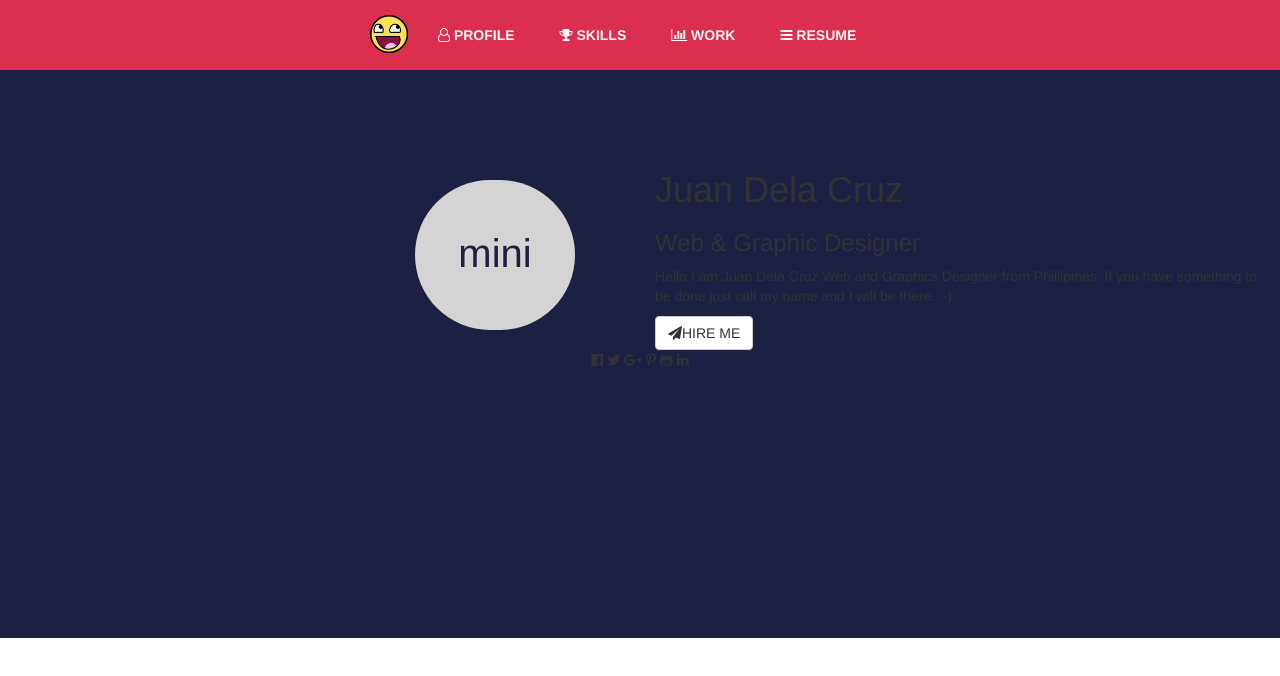
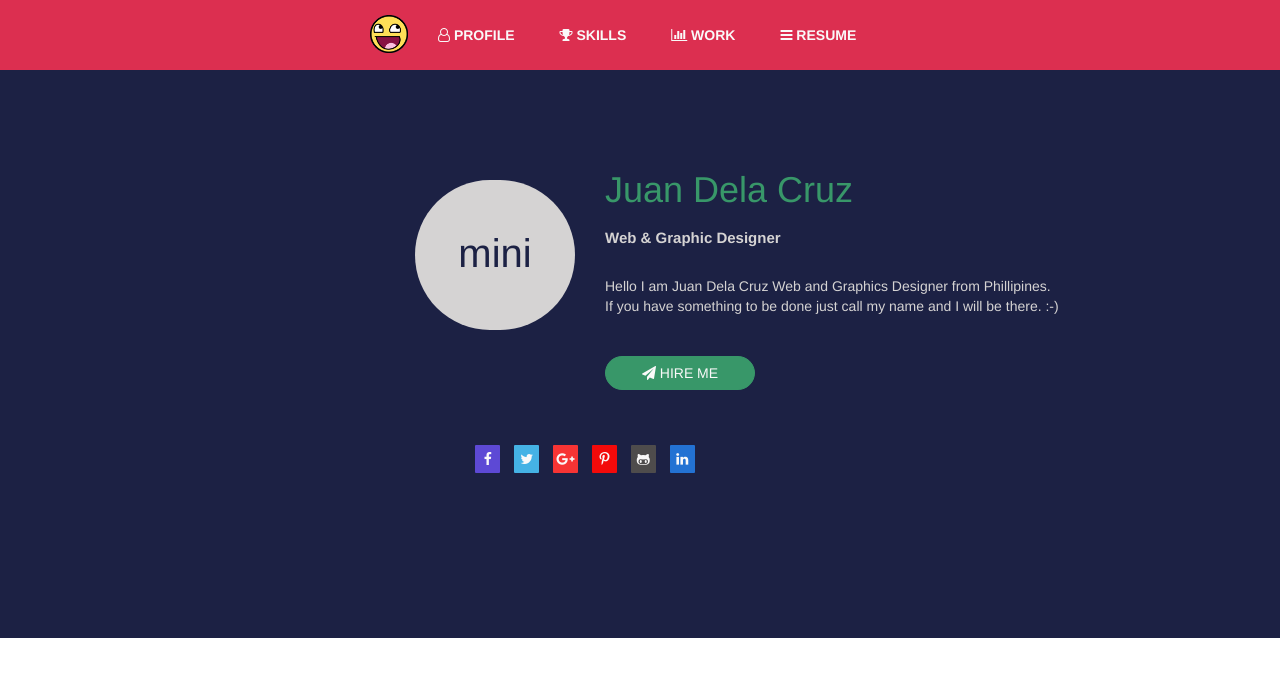
Before and after one commit to milily/Portafolio-Bem, a plain HTML site: page index.html in a window 1280 px wide. Drawn offline with nearby package versions, Linux system fonts and the light colour scheme.

Commit message:
estilos listos

```diff
--- a/index.html
+++ b/index.html
@@ -44,21 +44,21 @@
 			<div class="col-lg-6 col-md-6 col-sm-3 col-xs-12 text-center desc__div">
 				<p class="desc__div__mini">mini</p>
 			</div>
-			<div class="col-lg-6 col-md-6 col-sm-3 col-xs-12">
-				<h1>Juan Dela Cruz</h1>
-				<h3>Web & Graphic Designer</h3>
-				<p>Hello I am Juan Dela Cruz Web and Graphics Designer from Phillipines. If you have something to be done just call my name and I will be there. :-)</p>
-				<button type="button" class="btn btn-default boton text-center"><i class="fa fa-paper-plane" aria-hidden="true"></i>HIRE ME</button>
+			<div class="col-lg-5 col-md-5 col-sm-3 col-xs-12 sec">
+				<h1 class="sec__titulo">Juan Dela Cruz</h1>
+				<h3 class="sec__subtitulo">Web & Graphic Designer</h3>
+				<p class="sec__description">Hello I am Juan Dela Cruz Web and Graphics Designer from Phillipines.<br>If you have something to be done just call my name and I will be there. :-)</p>
+				<button type="button" class="btn btn-default boton text-center sec-button"><i class="fa fa-paper-plane" aria-hidden="true"></i> HIRE ME</button>
 			</div>
 		</div>
-		<div class="row">
-			<div class="col-lg-12 col-md-12 col-sm-12 col-xs-12 text-center">
-				<i class="fa fa-facebook-official" aria-hidden="true"></i>
-				<i class="fa fa-twitter" aria-hidden="true"></i>
-				<i class="fa fa-google-plus" aria-hidden="true"></i>
-				<i class="fa fa-pinterest-p" aria-hidden="true"></i>
-				<i class="fa fa-github-alt" aria-hidden="true"></i>
-				<i class="fa fa-linkedin" aria-hidden="true"></i>
+		<div class="row sec">
+			<div class="col-lg-12 col-md-12 col-sm-12 col-xs-12 text-center sec__rrss">
+				<i class="fa fa-facebook sec__facebook" aria-hidden="true"></i>
+				<i class="fa fa-twitter sec__twitter" aria-hidden="true"></i>
+				<i class="fa fa-google-plus sec__google" aria-hidden="true"></i>
+				<i class="fa fa-pinterest-p sec__pinterest" aria-hidden="true"></i>
+				<i class="fa fa-github-alt sec__github" aria-hidden="true"></i>
+				<i class="fa fa-linkedin sec__linkedin" aria-hidden="true"></i>
 			</div>
 		</div>
 	</section>
--- a/sass/_bases.scss
+++ b/sass/_bases.scss
@@ -48,4 +48,63 @@
 			}
 		}
 	}
+	.sec{
+		position: relative;
+		right: 50px;
+		.sec__titulo{
+			color: $verde;
+		}
+		.sec__subtitulo{
+			color: $grey;
+			font-size: 15px;
+			font-weight: bold;
+			margin-bottom: 30px;
+		}
+		.sec__description{
+			color: $grey;
+		}
+		.sec-button{
+			background-color:$verde;
+			border-color: $verde;
+			color: $blanco;
+			width: 150px;
+			border-radius: 30px;
+			margin-top: 30px;
+		}
+	}
+	.sec{
+		.sec__rrss{
+			margin-top: 55px;
+			.sec__facebook{
+				color: $blanco;
+				background-color: $azul-facebook;
+				@include rrss();
+			}
+			.sec__twitter{
+				color: $blanco;
+				background-color: $celeste;
+				@include rrss();
+			}
+			.sec__google{
+				color: $blanco;
+				background-color: $rojo;
+				@include rrss();
+			}
+			.sec__pinterest{
+				color: $blanco;
+				background-color: $rojo-pinterest;
+				@include rrss();
+			}
+			.sec__github{
+				color: $blanco;
+				background-color: $negro;
+				@include rrss();
+			}
+			.sec__linkedin{
+				color: $blanco;
+				background-color: $azul-linkedin;
+				@include rrss();
+			}
+		}
+	}
 }
--- a/sass/_mixins.scss
+++ b/sass/_mixins.scss
@@ -0,0 +1,8 @@
+@mixin rrss(){
+	width: 25px;
+	height: 28px;
+	border-radius: 1px;
+	margin-right: 10px;
+	padding-top: 7px;
+	cursor: pointer;
+}
--- a/sass/_variables.scss
+++ b/sass/_variables.scss
@@ -2,3 +2,10 @@ $rosado: #DC2F50;
 $blanco: #FAF9F9;
 $azul: #1C2144;
 $grey: #D5D3D3;
+$verde: #389769;
+$azul-facebook: #5D49D5;
+$celeste: #45B2E5;
+$rojo: #F73434;
+$azul-linkedin: #2372D3;
+$rojo-pinterest: #F30A0A;
+$negro: #4E4C4C;
```
Also changed, not shown: css/main.css, 1 other file.
